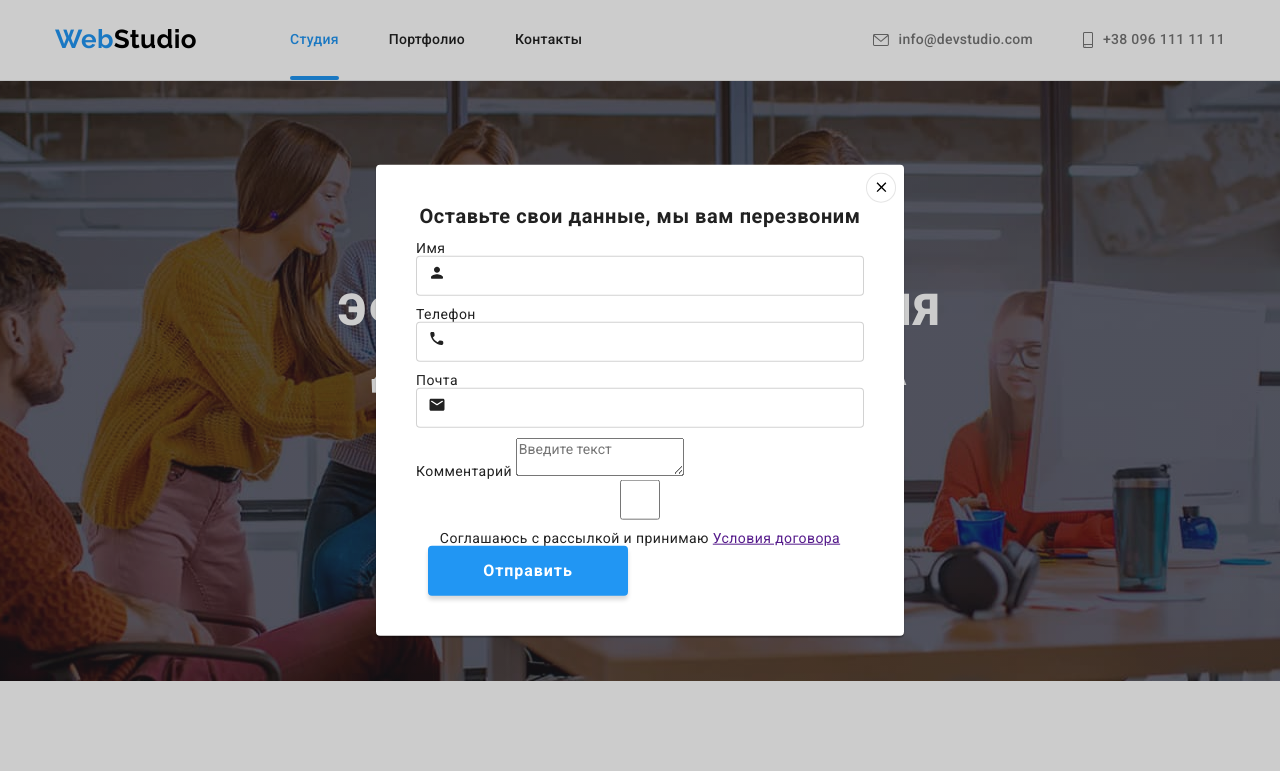
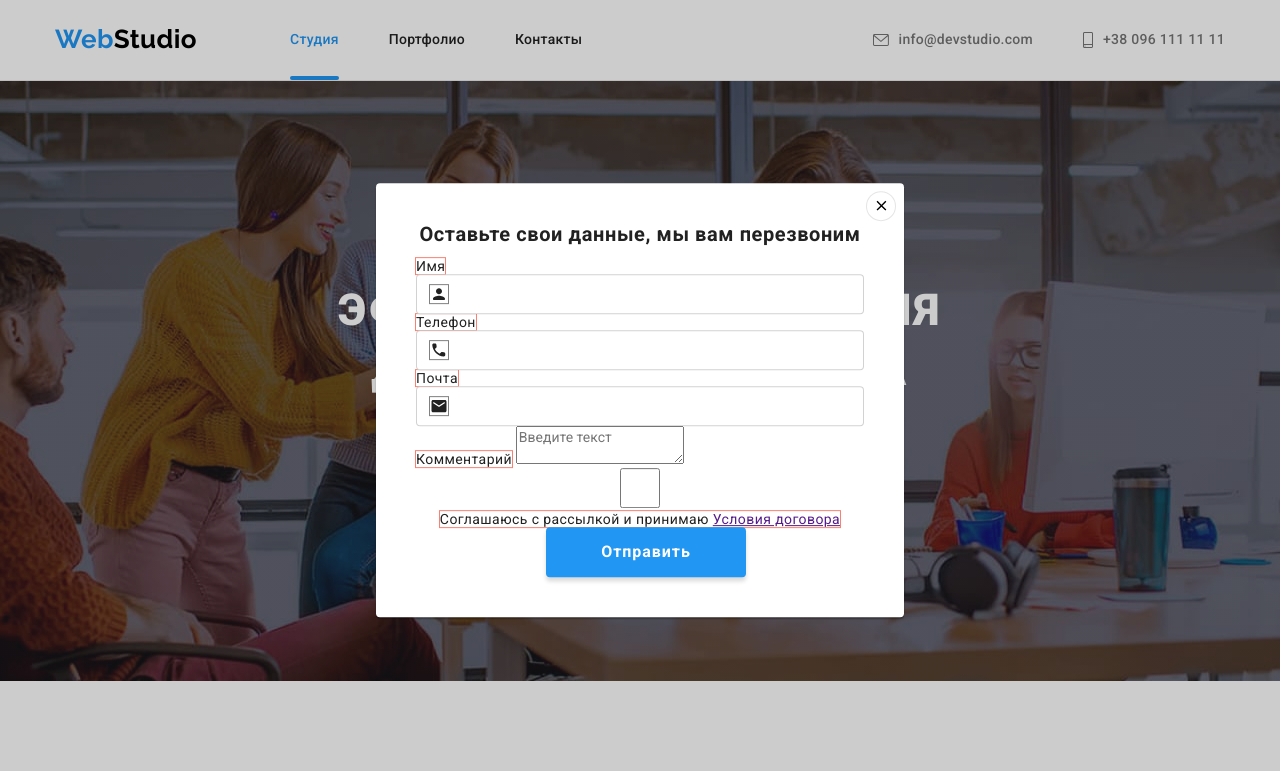
Before and after one commit to Kate-Kitkat19/goit-markup-hw-06, a plain HTML site: page index.html in a window 1280 px wide. Both pictures are taken after a click on the button "Заказать услугу". Shown: the top 771 px of the page. Drawn offline with nearby package versions, Linux system fonts and the light colour scheme.

Commit message:
modal form

```diff
--- a/css/styles.css
+++ b/css/styles.css
@@ -801,6 +801,12 @@ ul {
   box-shadow: 0px 4px 4px rgba(0, 0, 0, 0.25);
 }
 
+.modal-form {
+  display: flex;
+  flex-direction: column;
+  align-items: center;
+}
+
 .modal-form-title {
   margin-bottom: 12px;
 
@@ -811,33 +817,47 @@ ul {
   letter-spacing: 0.03em;
 }
 
-/* .modal-form {
-  display: flex;
-  flex-direction: column;
-  align-items: center;
-} */
-
-.form-email,
-.form-phone,
-.form-name {
-  position: relative;
-}
-
 .modal-form input {
   width: 100%;
   height: 40px;
   border: 1px solid rgba(33, 33, 33, 0.2);
   border-radius: 4px;
+  padding-left: 42px;
+}
 
-  margin-bottom: 10px;
-  padding-left: 42px;
+.modal-form input:hover,
+.modal-form input:focus {
+  border-color: var(--accent-color);
+}
+
+.form-name,
+.form-phone,
+.form-email,
+.form-comment,
+.form-policy {
+  width: 100%;
+}
+
+.input-icon {
+  width: 100%;
+  position: relative;
 }
 
 .modal-form .icon {
   position: absolute;
   top: 50%;
+  left: 14px;
   transform: translateY(-50%);
-  left: 12px;
+  outline: 1px solid grey;
+}
+
+.modal-form input:hover + .icon,
+.modal-form input:focus + .icon {
+  color: var(--accent-color);
+}
+
+.modal-form label {
+  outline: 1px solid salmon;
 }
 
 .send-btn {
--- a/index.html
+++ b/index.html
@@ -456,38 +456,43 @@
         <p class="modal-form-title">Оставьте свои данные, мы вам перезвоним</p>
         <form class="modal-form">
           <div class="form-name">
+            <label for="name"> Имя </label>
+            <div class="input-icon">
+              <input type="name" name="name" id="name" />
               <svg width="18" height="18" class="icon">
                 <use href="./images/icons.svg#icon-person-black"></use>
               </svg>
-            <label for="name"> Имя </label>
-            <input type="name" name="name" id="name" />
-
+            </div>
           </div>
           <div class="form-phone">
+            <label for="tel"> Телефон </label>
+            <div class="input-icon">
+              <input type="tel" name="tel" id="tel" />
               <svg width="18" height="18" class="icon">
                 <use href="./images/icons.svg#icon-phone-black"></use>
               </svg>
-            <label for="tel"> Телефон </label>
-            <input type="tel" name="tel" id="tel" />
-
+            </div>
           </div>
           <div class="form-email">
+            <label for="mail"> Почта </label>
+            <div class="input-icon">
+              <input type="mail" name="mail" id="mail" />
               <svg width="18" height="18" class="icon">
                 <use href="./images/icons.svg#icon-email-black"></use>
               </svg>
-            <label for="mail"> Почта </label>
-            <input type="mail" name="mail" id="mail" />
-
+            </div>
           </div>
           <div class="form-comment">
             <label for="comment">Комментарий</label>
             <textarea name="comment" placeholder="Введите текст" id="comment"></textarea>
           </div>
           <div class="form-policy">
-            <input type="checkbox" name="policy" id="policy">
-            <label for="policy">Соглашаюсь с рассылкой и принимаю <a href="">Условия договора</a> </label>
+            <input type="checkbox" name="policy" id="policy" class="checkbox-policy"/>
+            <label for="policy" class="policy-text"
+              >Соглашаюсь с рассылкой и принимаю <a href="">Условия договора</a>
+            </label>
           </div>
-          <button type="submit" class="send-btn"> Отправить </button>
+          <button type="submit" class="send-btn">Отправить</button>
         </form>
       </div>
     </div>
```
Also changed, not shown: images/icons.svg. Lines whose indentation alone changed are shown as unchanged.
